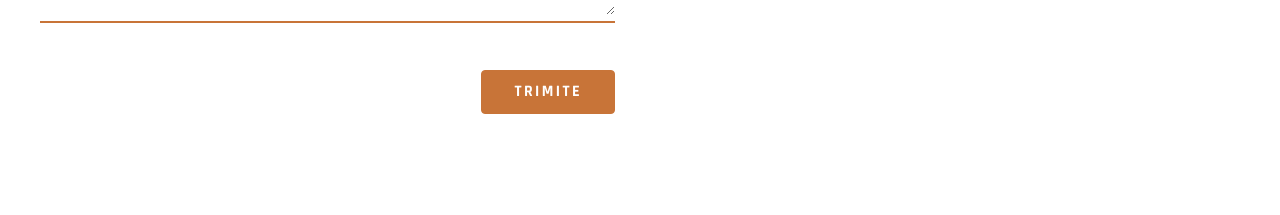
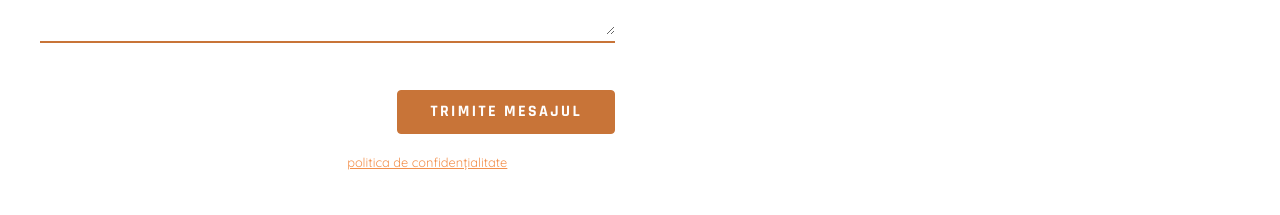
Before and after one commit to lechinal/technology-parts, a React (Vite) app: page /contact in a window 1280 px wide. Shown: the part 1467-1682 px from the top of the page. Built offline with nearby package versions, Linux system fonts and the light colour scheme.

Commit message:
Integrare web3forms pt ContactForm + securizare cheie in .env.local

```diff
--- a/src/components/ContactForm/ContactForm.jsx
+++ b/src/components/ContactForm/ContactForm.jsx
@@ -8,6 +8,10 @@ function ContactForm() {
     message: "",
   });
 
+  const [isSubmitting, setIsSubmitting] = useState(false);
+  const [submitStatus, setSubmitStatus] = useState(null); // 'success' sau 'error'
+  const [submitMessage, setSubmitMessage] = useState("");
+
   const handleChange = (e) => {
     const { name, value } = e.target;
     setFormData((prev) => ({
@@ -16,17 +20,90 @@ function ContactForm() {
     }));
   };
 
-  const handleSubmit = (e) => {
+  const handleSubmit = async (e) => {
     e.preventDefault();
-    // Handle form submission
-    console.log(formData);
+    setIsSubmitting(true);
+    setSubmitStatus(null);
+    setSubmitMessage("");
+
+    // Web3Forms endpoint
+    const formEndpoint = "https://api.web3forms.com/submit";
+
+    const accessKey = import.meta.env.VITE_WEB3FORMS_KEY;
+
+    //! Verific daca key-ul exista-pentru debugging)
+  if (!accessKey) {
+    console.error("Web3Forms access key is missing!");
+    setSubmitStatus("error");
+    setSubmitMessage("Eroare de configurare. Contactează administratorul.");
+    setIsSubmitting(false);
+    return;
+  }
+
+    try {
+      const response = await fetch(formEndpoint, {
+        method: "POST",
+        headers: {
+          "Content-Type": "application/json",
+          Accept: "application/json",
+        },
+        body: JSON.stringify({
+          access_key: accessKey,
+          name: formData.name,
+          email: formData.email,
+          message: formData.message,
+          // Optional, putem adauga campuri noi
+          subject: "Nou mesaj de la Technology Parts",
+          timestamp: new Date().toISOString(),
+          page_url: window.location.href,
+          from_name: "Technology Parts Website",
+          // Opțional: redirect după succes
+          // redirect: "https://web3forms.com/success",
+        }),
+      });
+
+      const result = await response.json();
+
+      if (result.success) {
+        setSubmitStatus("success");
+        setSubmitMessage("Mesajul tău a fost trimis cu succes!");
+
+        // Resetează formularul
+        setFormData({
+          name: "",
+          email: "",
+          message: "",
+        });
+
+        // Ascunde mesajul după 5 secunde
+        setTimeout(() => {
+          setSubmitStatus(null);
+          setSubmitMessage("");
+        }, 5000);
+      } else {
+        setSubmitStatus("error");
+        setSubmitMessage("A apărut o eroare. Te rugăm să încerci din nou.");
+        console.error("Web3Forms error:", result.message);
+      }
+    } catch (error) {
+      setSubmitStatus("error");
+      setSubmitMessage(
+        "Eroare de conexiune. Verifică internetul și încearcă din nou."
+      );
+      console.error("Submit error:", error);
+    } finally {
+      setIsSubmitting(false);
+    }
   };
 
   return (
+    <>
       <form className={styles.form} onSubmit={handleSubmit}>
         <div className={styles.fields}>
           <div
-          className={`${styles.field} ${formData.name ? styles.hasValue : ""}`}
+            className={`${styles.field} ${
+              formData.name ? styles.hasValue : ""
+            }`}
           >
             <input
               type="text"
@@ -35,13 +112,17 @@ function ContactForm() {
               value={formData.name}
               onChange={handleChange}
               placeholder="Nume complet"
+              required
+              disabled={isSubmitting}
             />
             <label htmlFor="name"></label>
             <div className={styles.bottomLine}></div>
           </div>
 
           <div
-          className={`${styles.field} ${formData.email ? styles.hasValue : ""}`}
+            className={`${styles.field} ${
+              formData.email ? styles.hasValue : ""
+            }`}
           >
             <input
               type="email"
@@ -50,6 +131,8 @@ function ContactForm() {
               value={formData.email}
               onChange={handleChange}
               placeholder="Email"
+              required
+              disabled={isSubmitting}
             />
             <label htmlFor="email"></label>
             <div className={styles.bottomLine}></div>
@@ -66,20 +149,48 @@ function ContactForm() {
               value={formData.message}
               onChange={handleChange}
               placeholder="Scrie mesajul tău"
+              required
+              disabled={isSubmitting}
+              rows={4}
             ></textarea>
             <label htmlFor="message"></label>
             <div className={styles.bottomLine}></div>
           </div>
         </div>
 
+        {/* Mesaje de status */}
+        {submitStatus && (
+          <div className={`${styles.statusMessage} ${styles[submitStatus]}`}>
+            {submitMessage}
+          </div>
+        )}
+
         <ul className={styles.actions}>
           <li>
-          <button type="submit" className={styles.actionSubmit}>
-            Trimite
+            <button
+              type="submit"
+              className={styles.actionSubmit}
+              disabled={isSubmitting}
+            >
+              {isSubmitting ? "Se trimite..." : "Trimite mesajul"}
             </button>
           </li>
         </ul>
+
+        {/* Text informativ Web3Forms */}
+        <p className={styles.privacyNote}>
+          Prin trimiterea acestui formular, ești de acord cu{" "}
+          <a
+            href="https://web3forms.com/privacy"
+            target="_blank"
+            rel="noopener noreferrer"
+          >
+            politica de confidențialitate
+          </a>{" "}
+          a Web3Forms.
+        </p>
       </form>
+    </>
   );
 }
 
--- a/src/components/ContactForm/ContactForm.module.css
+++ b/src/components/ContactForm/ContactForm.module.css
@@ -107,3 +107,58 @@
   transform: translateY(-3px);
   box-shadow: 0 10px 30px rgba(243, 144, 77, 0.3);
 }
+
+/* stiluri pt mesaje si loading */
+.statusMessage {
+  padding: 12px 16px;
+  border-radius: 8px;
+  margin-bottom: 20px;
+  font-weight: 500;
+  text-align: center;
+  animation: fadeIn 0.3s ease;
+}
+
+.statusMessage.success {
+  background-color: rgba(72, 187, 120, 0.1);
+  color: #48bb78;
+  border: 1px solid #48bb78;
+}
+
+.statusMessage.error {
+  background-color: rgba(245, 101, 101, 0.1);
+  color: #f56565;
+  border: 1px solid #f56565;
+}
+
+.actionSubmit:disabled {
+  opacity: 0.7;
+  cursor: not-allowed;
+}
+
+.privacyNote {
+  font-size: 0.8rem;
+  color: var(--color-text-light);
+  text-align: center;
+  margin-top: 20px;
+  line-height: 1.4;
+}
+
+.privacyNote a {
+  color: var(--color-accent);
+  text-decoration: underline;
+}
+
+.privacyNote a:hover {
+  color: var(--color-accent-dark);
+}
+
+@keyframes fadeIn {
+  from {
+    opacity: 0;
+    transform: translateY(-10px);
+  }
+  to {
+    opacity: 1;
+    transform: translateY(0);
+  }
+}
```
Also changed, not shown: 1 other file (tests, documents, lock files or other folders). Lines whose indentation alone changed are shown as unchanged.
